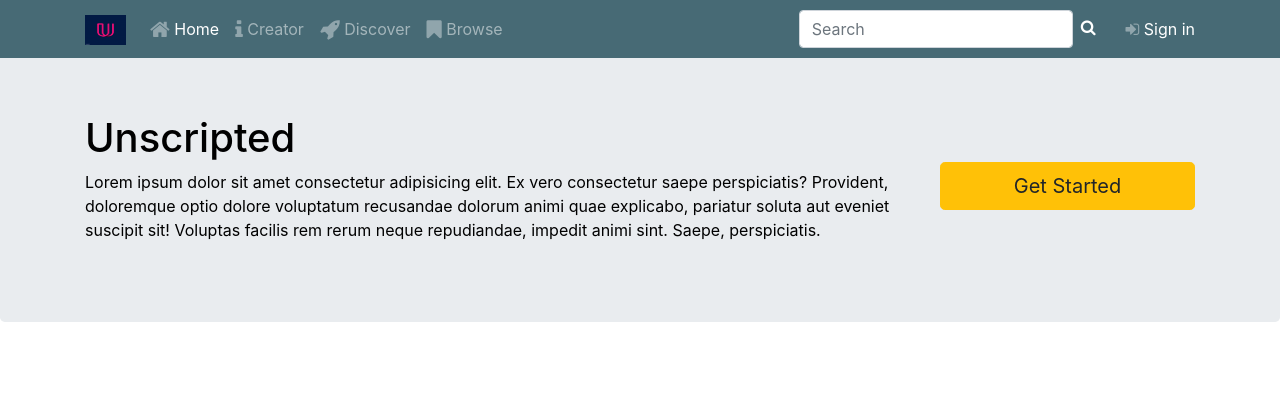
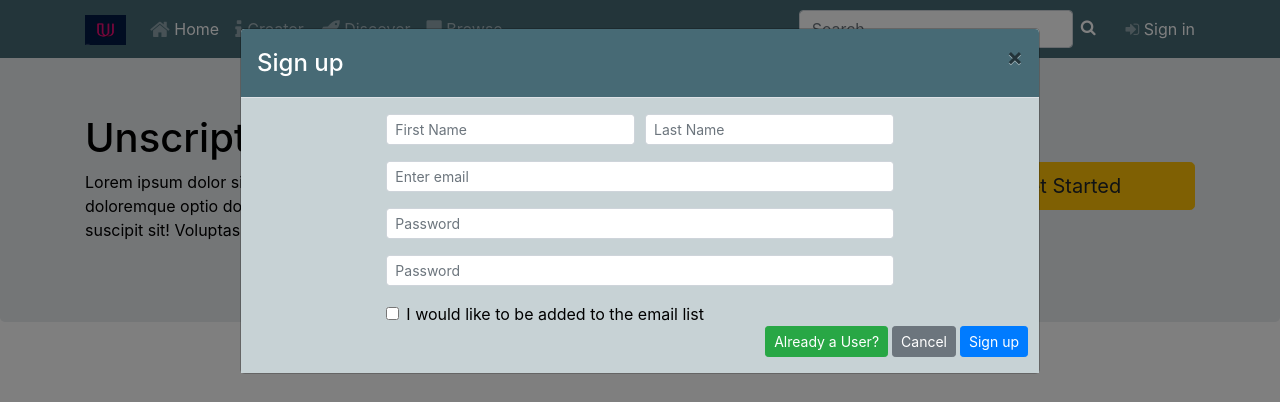
Before and after one commit to Unscripted2020/Unscripted, a React (Create React App) app in the folder client/: page / in a window 1280 px wide. Both pictures are taken after a click on the button "Get Started". Shown: the top 402 px of the page. Built offline with nearby package versions, Linux system fonts and the light colour scheme; grey boxes are pictures that could not be loaded.

Commit message:
Added Sign Up modal

```diff
--- a/client/src/components/Browse.js
+++ b/client/src/components/Browse.js
@@ -16,6 +16,7 @@ import NavBar from './Navbar';
 import Footer from './Footer';
 //sign in modal
 import SignIn from './SignIn';
+import SignUp from './SignUp';
 //helper functions
 import { activateNavBar, initalize} from '../helperFunctions.js';
 
@@ -30,6 +31,7 @@ class Browse extends React.Component{
       <NavBar/>
 
       <SignIn/>
+      <SignUp/>
 
       <header class = "jumbotron">
           <div class = "container">
--- a/client/src/components/Creator.js
+++ b/client/src/components/Creator.js
@@ -16,6 +16,7 @@ import NavBar from './Navbar';
 import Footer from './Footer';
 //sign in modal
 import SignIn from './SignIn';
+import SignUp from './SignUp';
 //helper functions
 import { activateNavBar, initalize} from '../helperFunctions.js';
 
@@ -31,6 +32,7 @@ class Creator extends React.Component{
       <NavBar/>
 
       <SignIn/>
+      <SignUp/>
 
       <header class = "jumbotron">
           <div class = "container">
--- a/client/src/components/Discover.js
+++ b/client/src/components/Discover.js
@@ -16,6 +16,7 @@ import NavBar from './Navbar';
 import Footer from './Footer';
 //sign in modal
 import SignIn from './SignIn';
+import SignUp from './SignUp';
 //helper functions
 import { activateNavBar, initalize} from '../helperFunctions.js';
 
@@ -29,6 +30,7 @@ class Discover extends React.Component{
       <div>
       <NavBar/>
       <SignIn/>
+      <SignUp/>
 
 
 
--- a/client/src/components/Home.js
+++ b/client/src/components/Home.js
@@ -16,6 +16,7 @@ import NavBar from './Navbar';
 import Footer from './Footer';
 //sign in modal
 import SignIn from './SignIn';
+import SignUp from './SignUp';
 //helper functions
 import { activateNavBar, initalize} from '../helperFunctions.js';
 
@@ -46,6 +47,7 @@ class Home extends React.Component{
       <div>
       <NavBar/>
       <SignIn/>
+      <SignUp/>
       <header class = "jumbotron">
           <div class = "container">
               <div class = "row row-header">
@@ -54,7 +56,7 @@ class Home extends React.Component{
                       <p>Lorem ipsum dolor sit amet consectetur adipisicing elit. Ex vero consectetur saepe perspiciatis? Provident, doloremque optio dolore voluptatum recusandae dolorum animi quae explicabo, pariatur soluta aut eveniet suscipit sit! Voluptas facilis rem rerum neque repudiandae, impedit animi sint. Saepe, perspiciatis.</p>
                   </div>
                   <div class="col-3 align-self-center">
-                      <a id = "formButton" role = "button" class = "btn btn-lg btn-block btn-warning nav-link" data-target = "#formModal">Get Started
+                      <a id = "signUpButton" role = "button" class = "btn btn-lg btn-block btn-warning nav-link" data-target = "#signUpModal">Get Started
                       </a>
                   </div>
               </div>
--- /dev/null
+++ b/client/src/components/SignUp.js
@@ -0,0 +1,79 @@
+import React from 'react';
+//css libs
+import '../../node_modules/bootstrap/dist/css/bootstrap.min.css';
+import '../../node_modules/font-awesome/css/font-awesome.min.css';
+import '../../node_modules/bootstrap-social/bootstrap-social.css'
+//css
+import '../App.css';
+//js
+import '../../node_modules/jquery/dist/jquery.slim.min.js'
+import '../../node_modules/popper.js/dist/umd/popper.min.js';
+import "../../node_modules/bootstrap/dist/js/bootstrap.min.js";
+import $ from 'jquery';
+
+class SignUp extends React.Component{
+  render(){
+    return(
+        <div id="signUpModal" class="modal fade" role = "dialog">
+            <div class="modal-dialog modal-lg" role = "content">
+                <div class="modal-content">
+                    <div class="modal-header">
+                        <h4 class="modal-title" >Sign up</h4>
+                        <button id = "signUpClose" type = "button" class = "close">
+                            &times;
+                        </button>
+                    </div>
+                    <div class="modal-body">
+                        <form>
+                            <div class = "form-row">
+                                <div class="form-group col-sm-4 offset-sm-2">
+                                    <label class="sr-only">First Name</label>
+                                    <input type="text" class="form-control form-control-sm mr-1" id="firstNameInput" placeholder="First Name"/>
+
+                                </div>
+                                <div class = "form-group col-sm-4">
+                                    <label class="sr-only">Last Name</label>
+                                    <input type="text" class="form-control form-control-sm mr-1" id="lastNameInput" placeholder="Last Name"/>
+                                </div>
+                            </div>
+                            <div class="form-row">
+                                <div class="form-group col-sm-8 offset-sm-2">
+                                    <label class="sr-only" for="exampleInputEmail3">Email address</label>
+                                    <input type="email" class="form-control form-control-sm mr-1" id="usernameInput" placeholder="Enter email"/>
+                                </div>
+                            </div>
+                            <div class = "form-row">
+                                <div class="form-group col-sm-8 offset-sm-2">
+                                    <label class="sr-only">Password</label>
+                                    <input type="password" class="form-control form-control-sm mr-1" id="passwordInput" placeholder="Password"/>
+                                </div>
+                            </div>
+                            <div class = "form-row">
+                                <div class="form-group col-sm-8 offset-sm-2">
+                                    <label class="sr-only" for="exampleInputPassword3">Retype Password</label>
+                                    <input type="password" class="form-control form-control-sm mr-1" id="rePasswordInput" placeholder="Password"/>
+                                </div>
+                            </div>
+                            <div class = "form-row">
+                                <div class="col-sm-auto offset-sm-2">
+                                    <div class="form-check">
+                                        <input class="form-check-input" type="checkbox"/>
+                                        <label class="form-check-label"> I would like to be added to the email list</label>
+                                    </div>
+                                </div>
+                            </div>
+                            <div class="form-row">
+                                <button id = "alreadyUser" type="button" class="btn btn-success btn-sm ml-auto">Already a User?</button>
+                                <button id = "signUpCancel" type="button" class="btn btn-secondary btn-sm ml-1">Cancel</button>
+                                <button type="button" class="btn btn-primary btn-sm ml-1" id="signUpBtn">Sign up</button>
+                            </div>
+                        </form>
+                    </div>
+                </div>
+            </div>
+        </div>
+    )
+  }
+}
+
+export default SignUp;
--- a/client/src/helperFunctions.js
+++ b/client/src/helperFunctions.js
@@ -1,7 +1,5 @@
 import $ from 'jquery';
 export function initalize(){
-  let courses = [0, 1, 2];
-
     $(document).ready(function(){
         $("#loginButton").click(function(){
             $("#loginModal").modal('show');
@@ -12,14 +10,22 @@ export function initalize(){
         $("#loginCancel").click(function(){
             $("#loginModal").modal('hide');
         });
-      $("#formButton").click(function(){
-          $("#formModal").modal('show');
+        $("#signUpButton").click(function(){
+            $("#signUpModal").modal('show');
         });
-      $("#formClose").click(function(){
-          $("#formModal").modal('hide');
+        $("#signUpClose").click(function(){
+            $("#signUpModal").modal('hide');
         });
-      $("#formCancel").click(function(){
-          $("#formModal").modal('hide');
+        $("#signUpCancel").click(function(){
+            $("#signUpModal").modal('hide');
+        });
+        $("#newAccount").click(function(){
+            $("#loginModal").modal('hide');
+            $("#signUpModal").modal('show');
+        });
+        $("#alreadyUser").click(function(){
+            $("#loginModal").modal('show');
+            $("#signUpModal").modal('hide');
         });
         $("#course-1-close").click(function(){
             $("#course-1").addClass('d-none');
@@ -29,9 +35,6 @@ export function initalize(){
         });
         $("#course-3-close").click(function(){
             $("#course-3").addClass('d-none');
-      });
-      $("#search-button").click(function(){
-
         });
         $("#mycarousel").carousel({interval: 2000});
         $("#carouselButton").click(function(){
```
Lines whose indentation alone changed are shown as unchanged.
